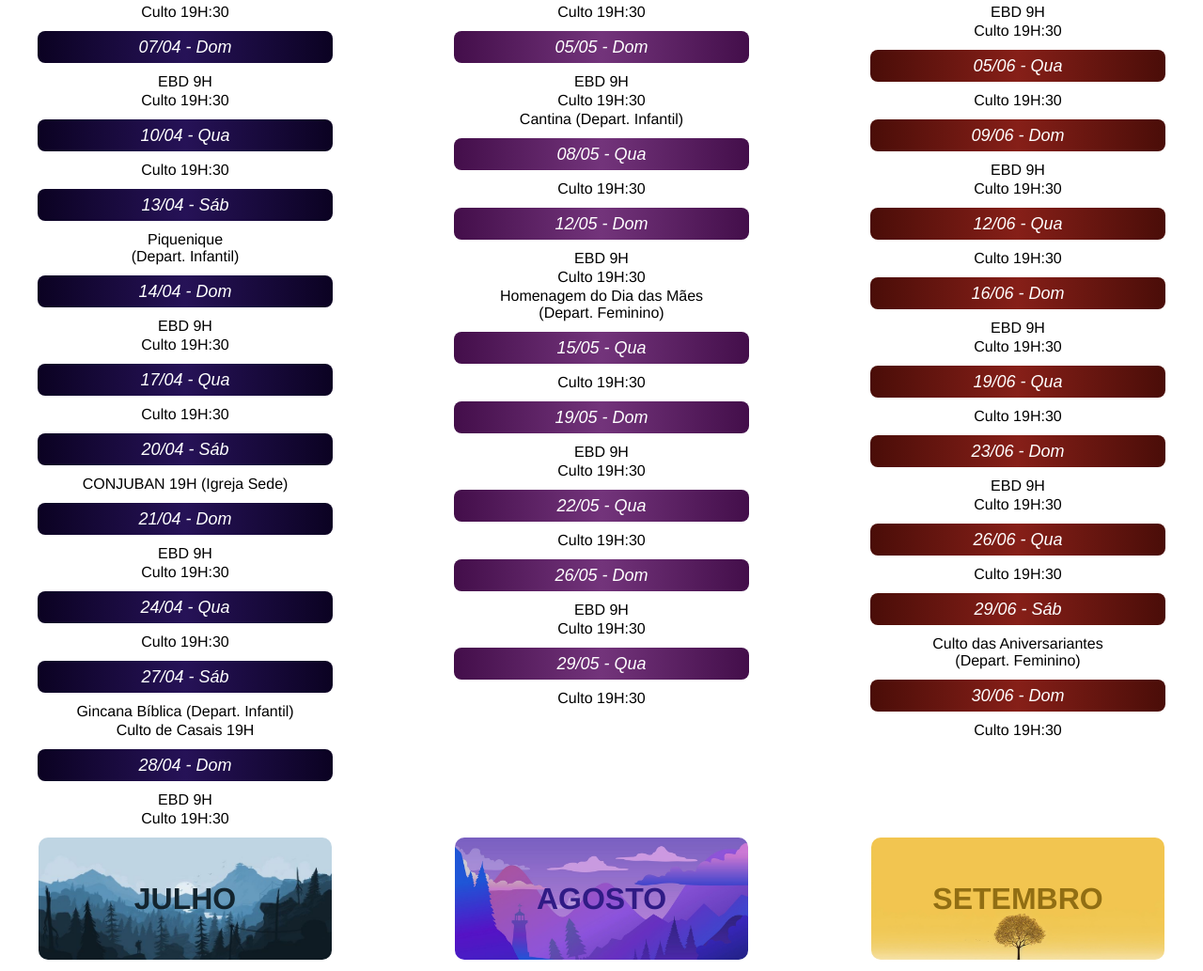
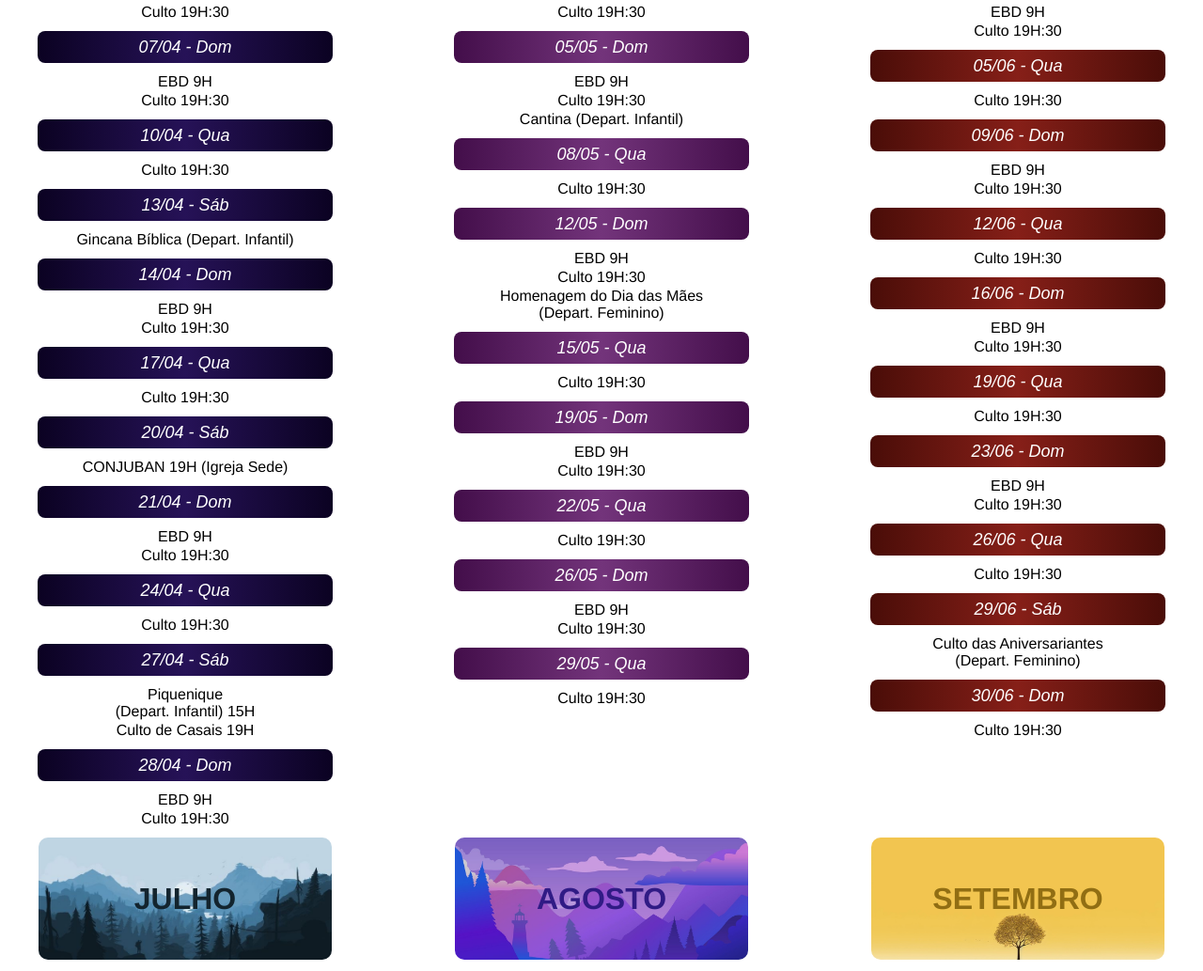
Before and after one commit to 889Christian/agendaibc, a plain HTML site: page index.html in a window 1280 px wide. Shown: the part 1558-2591 px from the top of the page at 94% size. Drawn offline with Linux system fonts and the light colour scheme.

Commit message:
Update index.html

```diff
--- a/index.html
+++ b/index.html
@@ -319,7 +319,7 @@
             <p class="data" id="data4">13/04 - Sáb</p>
 
             <div class="teste">
-                <p class="text">Piquenique <br> (Depart. Infantil)</p>
+                <p class="text">Gincana Bíblica (Depart. Infantil)</p>
             </div>
 
             <p class="data" id="data4">14/04 - Dom</p>
@@ -358,7 +358,7 @@
             <p class="data" id="data4">27/04 - Sáb</p>
 
             <div class="teste">
-                <p class="text">Gincana Bíblica (Depart. Infantil)</p>
+                <p class="text">Piquenique <br> (Depart. Infantil) 15H</p>
 
                 <p class="text">Culto de Casais 19H</p>
             </div>
```
